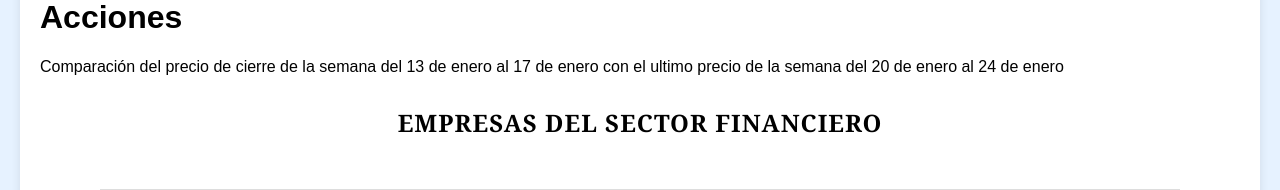
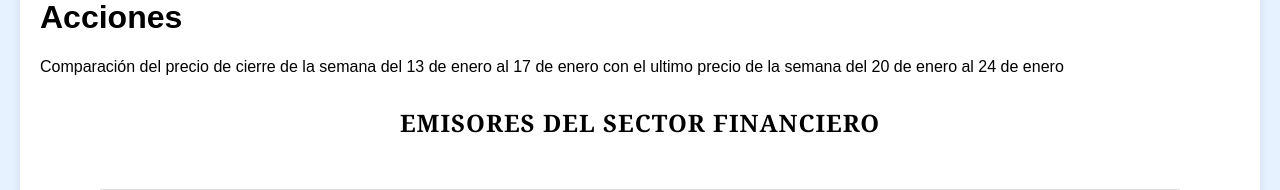
Before and after one commit to TRomMV/Reporte-Metrovalores, a Flask app: page /renta-variable in a window 1280 px wide. Shown: the part 194-384 px from the top of the page. Run offline with Flask 3, Linux system fonts and the light colour scheme.

Commit message:
nueva version

```diff
--- a/templates/renta_variable.html
+++ b/templates/renta_variable.html
@@ -31,7 +31,7 @@
 
             <!-- Tabla de empresas del sector financiero -->
             <section id="empresas-del-sector-financiero">
-                <h2>Empresas del sector Financiero</h2>
+                <h2>Emisores del sector Financiero</h2>
                 <div class="tabla-container centrada">
                     <table class="tabla-renta-variable centrar-tabla">
                         <thead>
@@ -66,7 +66,7 @@
 
             <!-- Tabla de empresas del sector real -->
             <section id="empresas-sector-real">
-                <h2>Empresas del Sector Real</h2>
+                <h2>Emisores del Sector Real</h2>
                 <div class="tabla-container centrada">
                     <table class="tabla-renta-variable centrar-tabla">
                         <thead>
```
